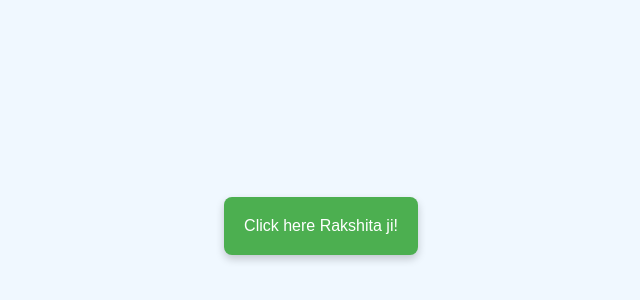
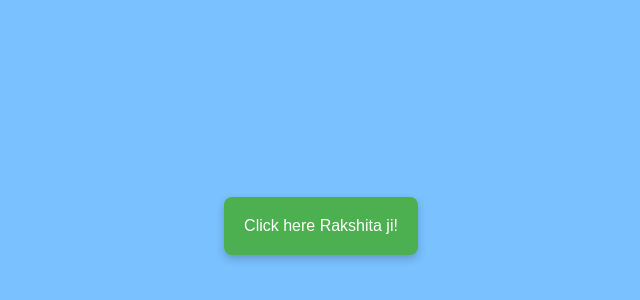
Before and after one commit to AavishRastogi/get-well-soon-card, a plain HTML site: page index.html in a window 1280 px wide. Shown: the part 174-474 px from the top of the page, without its empty margins (319-959 px from the left). Drawn offline with Linux system fonts and the light colour scheme.

Commit message:
Update style.css

```diff
--- a/style.css
+++ b/style.css
@@ -6,7 +6,7 @@ body {
     height: 100vh;
     margin: 0;
     font-family: Arial, sans-serif;
-    background-color: #f0f8ff;
+    background-color: #7ac1ff;
 }
 
 .card {
```
